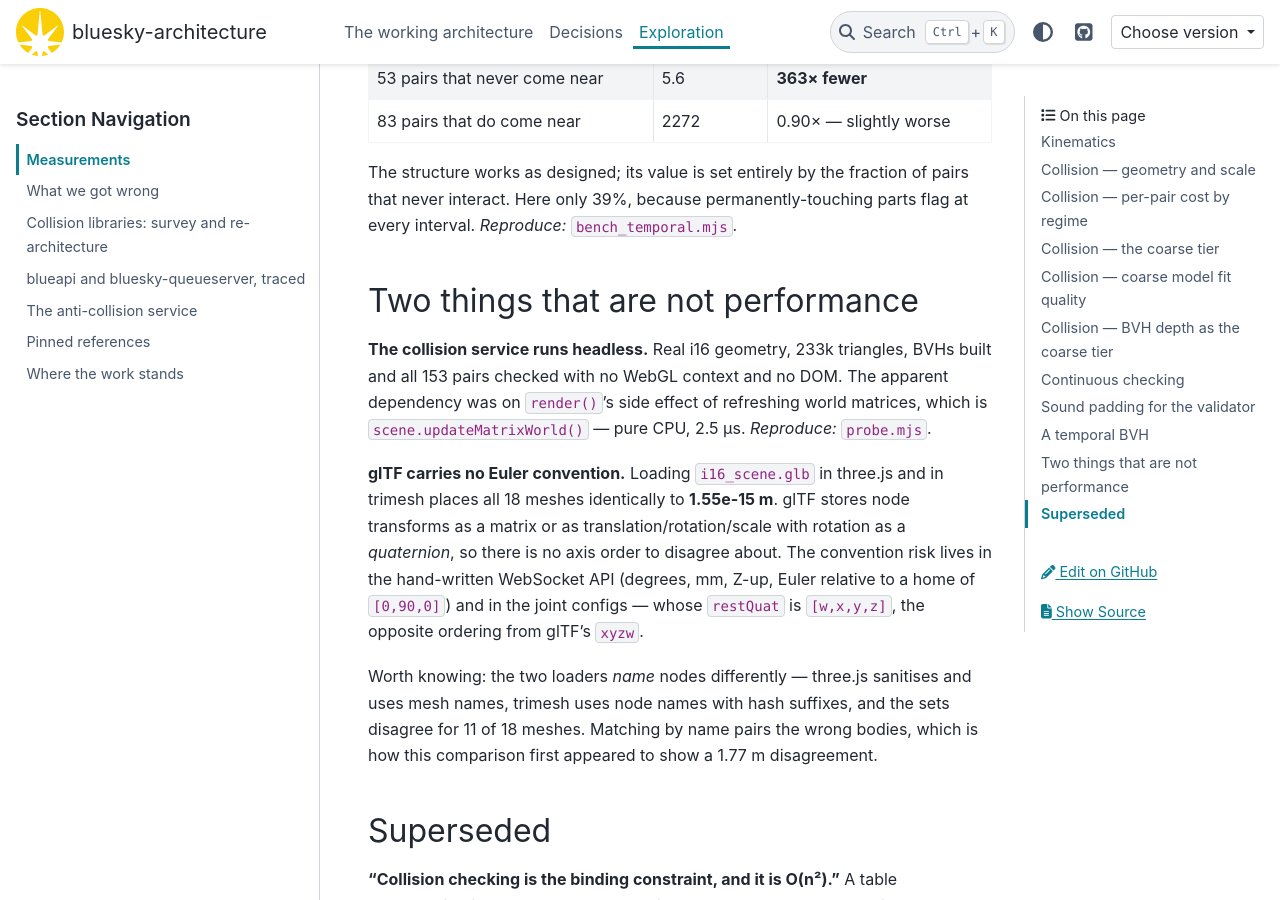
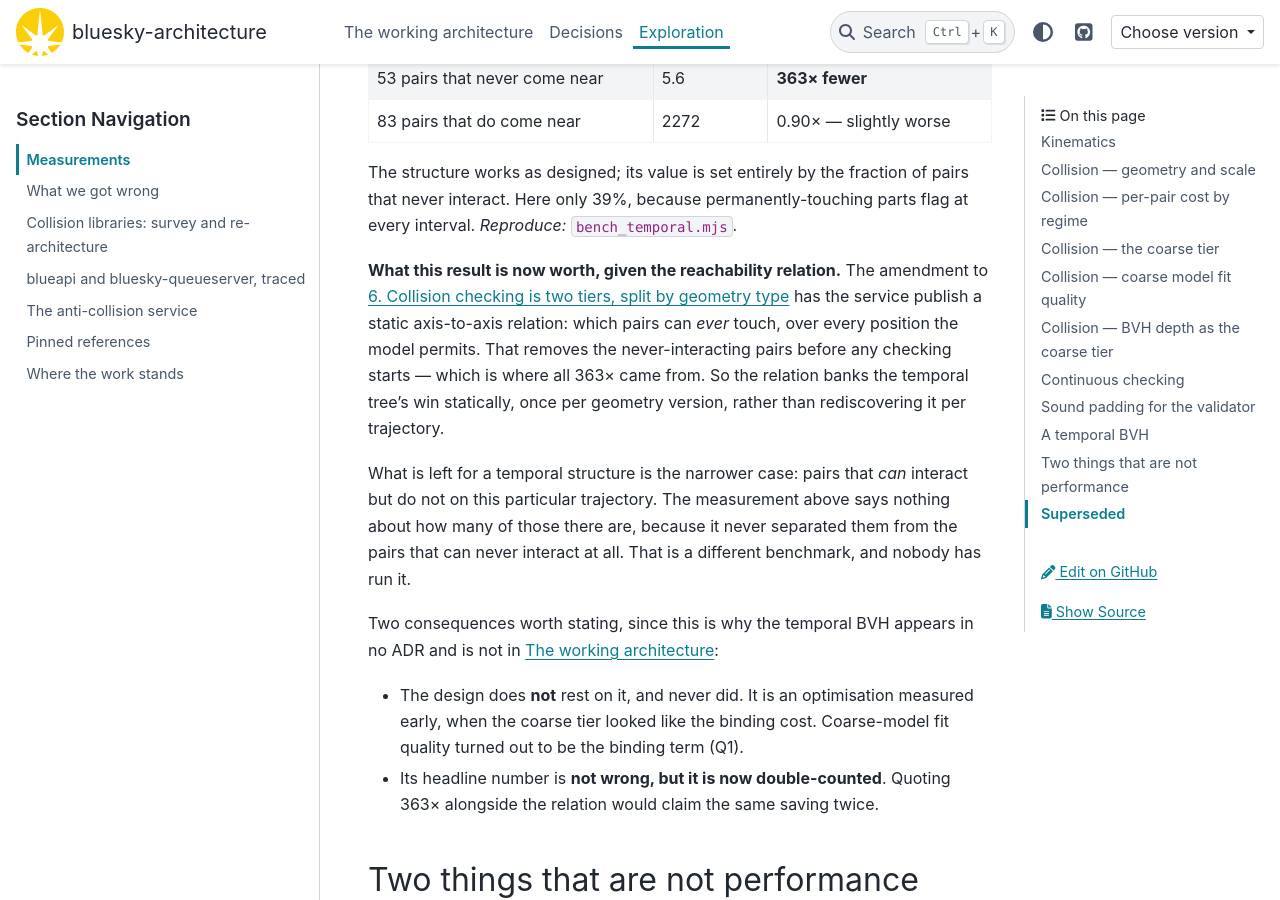
Before and after one commit to coretl/bluesky-architecture, a Sphinx documentation site: the page built from docs/explanations/exploration/measurements.md, in a window 1280 px wide and 900 px high, scrolled down 5920 px. Built offline with Sphinx 7.4.7 and the PyData theme 0.15.4, drawn with Linux system fonts in a browser that asks for light colours; the version number could not be read and is left out.

Commit message:
Say what the temporal BVH result is worth now
Answering "did I miss it, or do we need it somewhere else": neither. It is in
measurements.md and nowhere else — no ADR, not architecture.md — and that turns
out to be right, but for a reason nobody had written down.

The 363× came entirely from pairs that never come near each other. The static
axis-to-axis reachability relation added to ADR-0006 removes exactly those pairs
before any checking starts, once per geometry version, so it banks that saving
statically rather than rediscovering it per trajectory. Quoting both numbers
would claim the same win twice.

What is left for a temporal structure is the narrower case — pairs that can
interact but do not on this particular trajectory. The benchmark says nothing
about how many of those exist, because it never separated them from pairs that
can never interact at all. Different benchmark, not run.

Also recorded: the design never rested on this. It was measured early, when the
coarse tier looked like the binding cost, and coarse-model fit quality turned
out to be the binding term instead.

Co-Authored-By: Claude Opus 5 <noreply@anthropic.com>

```diff
--- a/docs/explanations/exploration/measurements.md
+++ b/docs/explanations/exploration/measurements.md
@@ -206,6 +206,29 @@ The structure works as designed; its value is set entirely by the fraction of
 pairs that never interact. Here only 39%, because permanently-touching parts
 flag at every interval. *Reproduce:* `bench_temporal.mjs`.
 
+**What this result is now worth, given the reachability relation.** The
+amendment to [](../decisions/0006-two-tier-collision-checking.md) has the service
+publish a static axis-to-axis relation: which pairs can *ever* touch, over every
+position the model permits. That removes the never-interacting pairs before any
+checking starts — which is where all 363× came from. So the relation banks the
+temporal tree's win statically, once per geometry version, rather than
+rediscovering it per trajectory.
+
+What is left for a temporal structure is the narrower case: pairs that *can*
+interact but do not on this particular trajectory. The measurement above says
+nothing about how many of those there are, because it never separated them from
+the pairs that can never interact at all. That is a different benchmark, and
+nobody has run it.
+
+Two consequences worth stating, since this is why the temporal BVH appears in no
+ADR and is not in [](../architecture.md):
+
+- The design does **not** rest on it, and never did. It is an
+  optimisation measured early, when the coarse tier looked like the binding
+  cost. Coarse-model fit quality turned out to be the binding term (Q1).
+- Its headline number is **not wrong, but it is now double-counted**. Quoting
+  363× alongside the relation would claim the same saving twice.
+
 ## Two things that are not performance
 
 **The collision service runs headless.** Real i16 geometry, 233k triangles,
```
